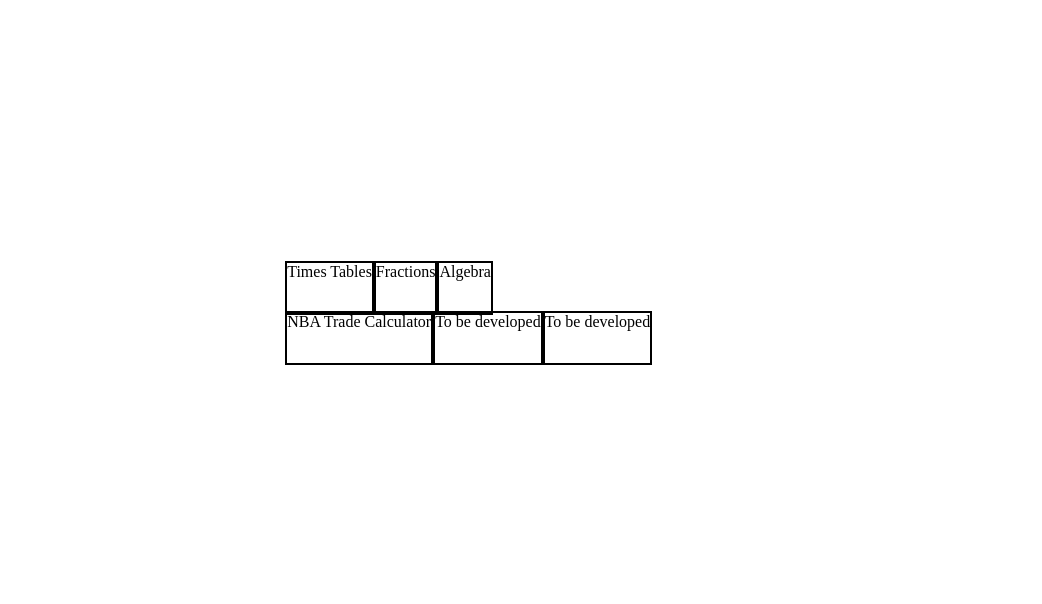
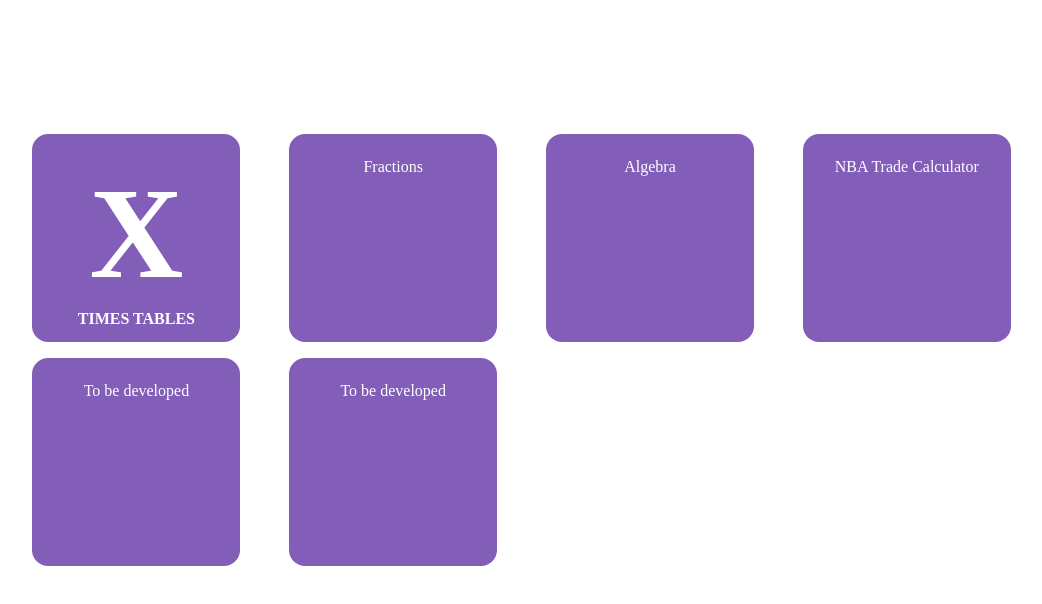
Before and after one commit to hankhowland/projects, a plain HTML site: page index.html in a window 1280 px wide. Shown: the whole page, without its empty margins (102-1144 px from the left). Drawn offline with Linux system fonts and the light colour scheme.

Commit message:
beginning of tables

```diff
--- a/index.html
+++ b/index.html
@@ -1,14 +1,13 @@
 <link rel="stylesheet" href="styles/landing.css">
 
-<div class="containerMain">
-    <div class="side-by-side">
-        <div>Times Tables</div>
-        <div>Fractions</div>
-        <div>Algebra</div>
+<div class="grid">
+    <div>
+        <div id="times-tables-icon"><a href="tables/index.html">X</a></div>
+        <a href="tables/index.html">TIMES TABLES</a>
     </div>
-    <div class="side-by-side">
-        <div>NBA Trade Calculator</div>
-        <div>To be developed</div>
-        <div>To be developed</div>
-    </div>
+    <div>Fractions</div>
+    <div>Algebra</div>
+    <div>NBA Trade Calculator</div>
+    <div>To be developed</div>
+    <div>To be developed</div>
 </div>
--- a/styles/landing.css
+++ b/styles/landing.css
@@ -1,13 +1,30 @@
-.containerMain {
-    padding: 20% 30%;
-}
-.containerMain div {
-    height:50px;
-}
-.side-by-side {
-    display:flex;
-    flex-direction:row;
-}
-.side-by-side div {
-    border: 2px solid black;
-}
+
+.grid {
+    padding:10%;
+    display: grid;
+    grid-template-columns: repeat(auto-fill, minmax(200px, 1fr));
+    grid-gap: 1rem;
+  }
+  .grid > div {
+    text-align:center;
+    color:white;
+    background: rgb(130, 94, 185);
+    width: 10rem;
+    height: 10rem;
+    padding: 1.5rem;
+    border-radius: 1rem;
+  }
+  #times-tables-icon {
+      font-weight:bold;
+      font-size:130px;
+      margin-bottom:2px;
+  }
+  a {
+      color:white;
+      font-weight:bold;
+      text-decoration:none;
+  }
+  a:hover {
+      font-weight:bold;
+      color:black;
+  }
--- /dev/null
+++ b/styles/tables.css
@@ -0,0 +1,20 @@
+.linkContainer {
+    display: flex;
+    flex-direction: row;
+}
+.linkContainer > div {
+
+    background: rgb(130, 94, 185);
+    font-size:35px;
+    border-radius: 1rem;
+    padding:10%;
+    margin:5%;
+}
+a {
+    color:white;
+    text-decoration:none;
+}
+a:hover {
+    font-weight:bold;
+    color:black;
+}
```
Also changed, not shown: tables/index.html (added, +7 -0 lines), tables/practice.html (added), tables/test.html (added).
